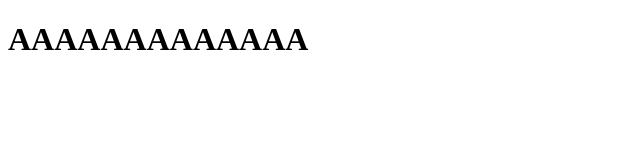
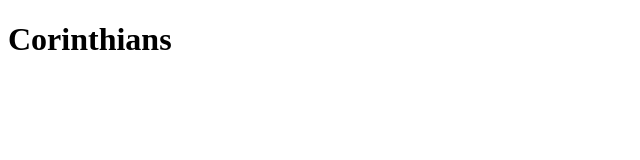
Before and after one commit to MateusGOliveira/RepositorioTeste, a plain HTML site: page teste HTML/Index.html in a window 1280 px wide. Shown: the whole page, without its empty margins (0-640 px from the left). Drawn offline with Linux system fonts and the light colour scheme.

Commit message:
Update Index.html
Mudei H1 pra corinthians

```diff
--- a/teste HTML/Index.html
+++ b/teste HTML/Index.html
@@ -5,6 +5,7 @@
  <meta charset="utf-8">
  </head>
  <body>
- <h1>AAAAAAAAAAAAA</h1>
+ <h1>Corinthians
+ </h1>
  </body>
 </html>
```
